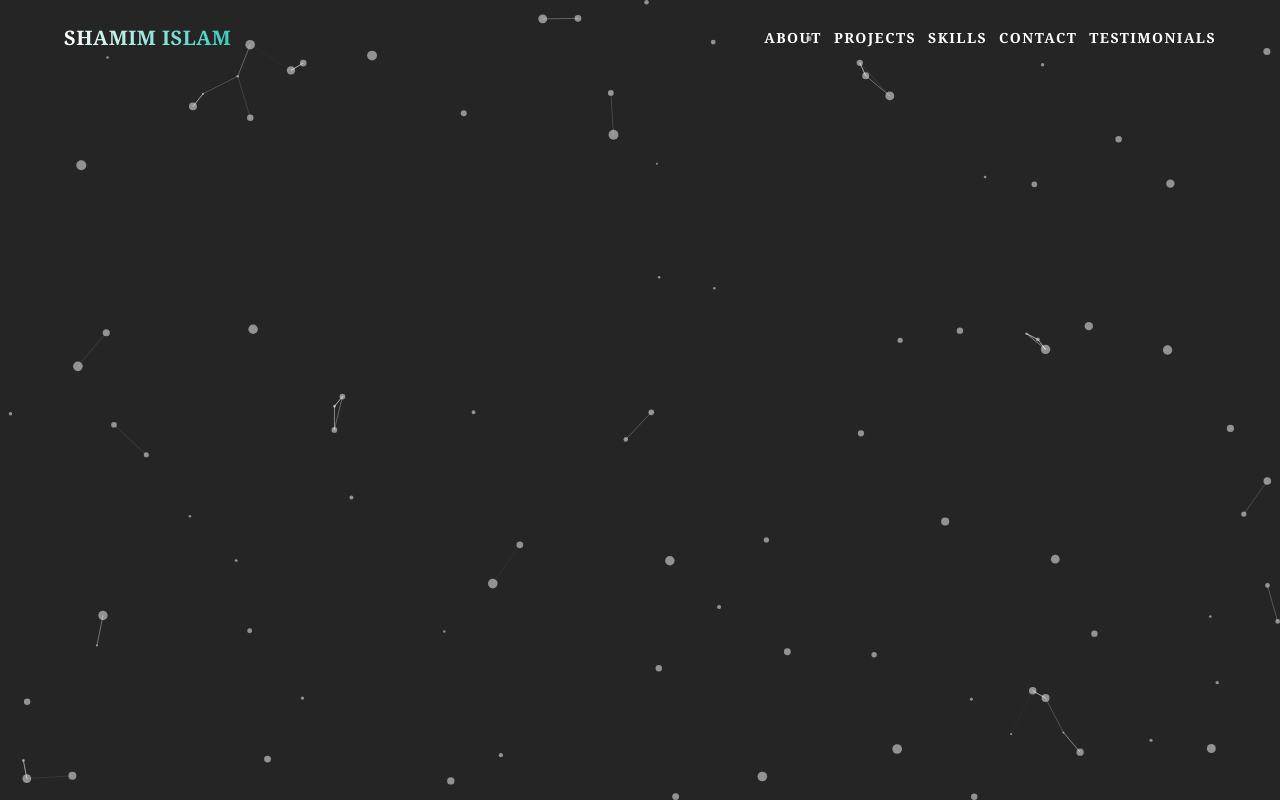
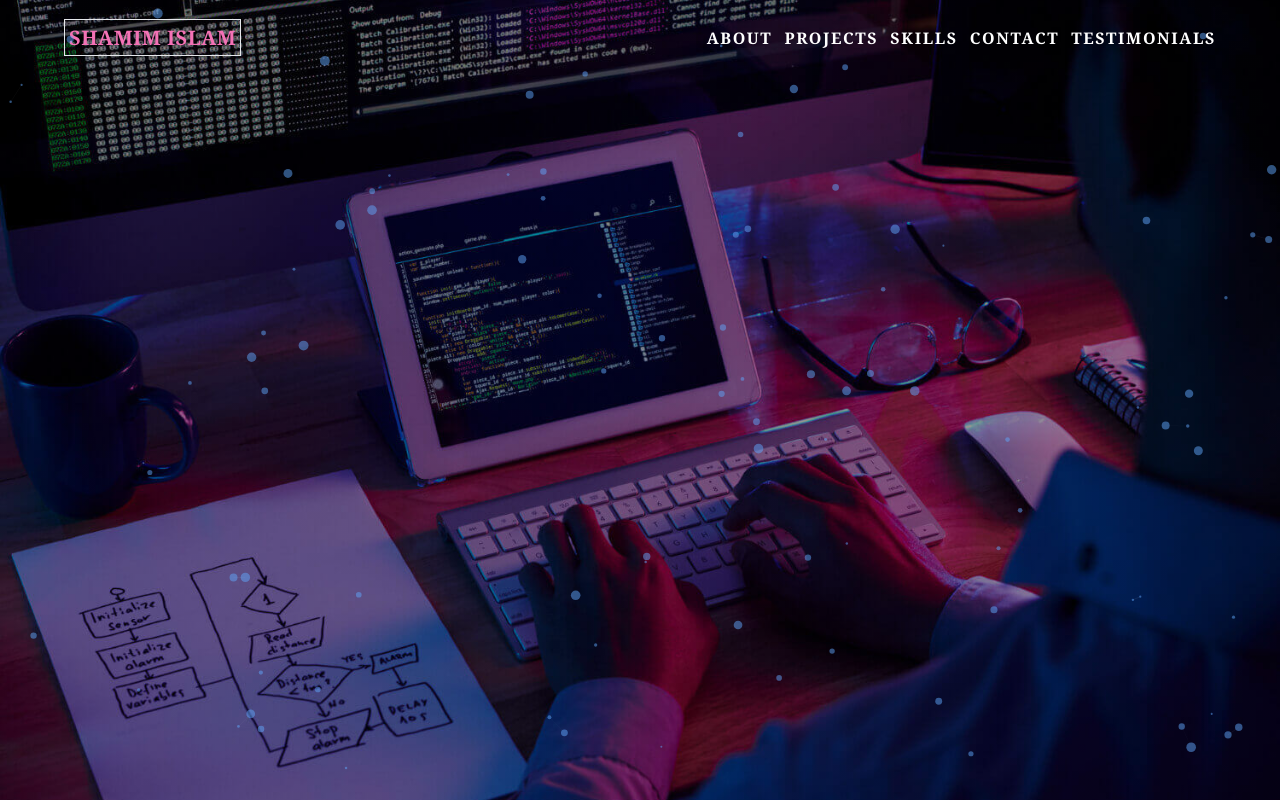
Before and after one commit to CodeWithShamim/portfolio, a React (Create React App) app: page / in a window 1280 px wide. Built offline with nearby package versions, Linux system fonts and the light colour scheme.

Commit message:
banner added

```diff
--- a/package.json
+++ b/package.json
@@ -9,6 +9,7 @@
     "daisyui": "^2.15.2",
     "react": "^18.1.0",
     "react-dom": "^18.1.0",
+    "react-icons": "^4.4.0",
     "react-router-dom": "^6.3.0",
     "react-scripts": "5.0.1",
     "react-tsparticles": "^2.0.6",
--- a/src/App.css
+++ b/src/App.css
@@ -2,6 +2,9 @@
     text-align: center;
 }
 
-#tsparticles {
-    height: 400px;
+.navbar-background-img {
+    background: linear-gradient(rgba(0, 0, 0, 0.4), rgba(0, 0, 0, 0.4)), url("./images/banner.jpg");
+    background-size: cover;
+    background-position: center;
+    background-repeat: no-repeat;
 }
--- a/src/pages/Home/Navbar.js
+++ b/src/pages/Home/Navbar.js
@@ -4,15 +4,20 @@ import ParticlesContainer from "./ParticlesContainer";
 
 const Navbar = () => {
   return (
-    <div>
+    <div className="navbar-background-img h-screen">
       <nav className="w-full flex items-center justify-between px-16 py-6 z-50">
         <div>
-          <h1 className="font-bold tracking-wide text-xl text-transparent bg-clip-text bg-gradient-to-r from-secondary to-accent hover:from-pink-400 hover:scale-105 transition-all">
-            <Link to="/">SHAMIM ISLAM</Link>
+          <h1 className="font-bold tracking-wide text-xl text-accent hover:scale-x-105 transition-all">
+            <Link
+              to="/"
+              className="border p-1 hover:text-blue-400 transition-all"
+            >
+              SHAMIM ISLAM
+            </Link>
           </h1>
         </div>
 
-        <div className="grid grid-flow-col gap-3 uppercase text-sm font-bold tracking-widest">
+        <div className="grid grid-flow-col gap-3 uppercase text-md font-bold tracking-widest">
           <h1 className="hover:text-pink-400 hover:scale-105 transition-all">
             <Link to="/">About</Link>
           </h1>
@@ -31,6 +36,12 @@ const Navbar = () => {
         </div>
       </nav>
       <ParticlesContainer></ParticlesContainer>
+      {/* ---------banner-------
+      <div>
+        <div>
+          <img src={img} alt="banner-img" />
+        </div>
+      </div> */}
     </div>
   );
 };
--- a/src/pages/Home/ParticlesContainer.js
+++ b/src/pages/Home/ParticlesContainer.js
@@ -47,14 +47,14 @@ const ParticlesContainer = () => {
         },
         particles: {
           color: {
-            value: "#ffffff",
+            value: "#60A5FA",
           },
           links: {
             color: "#ffffff",
-            distance: 50,
+            distance: 30,
             enable: true,
             opacity: 0.5,
-            width: 1,
+            width: 0.1,
           },
           collisions: {
             enable: true,
@@ -66,7 +66,7 @@ const ParticlesContainer = () => {
               default: "bounce",
             },
             random: false,
-            speed: 4,
+            speed: 2,
             straight: false,
           },
           number: {
--- a/tailwind.config.js
+++ b/tailwind.config.js
@@ -9,7 +9,7 @@ module.exports = {
             mytheme: {
                 primary: "#000000",
                 secondary: "#ffffff",
-                accent: "#37cdbe",
+                accent: "#F472B6",
                 neutral: "#3d4451",
                 "base-100": "#252525",
             },
```
Also changed, not shown: src/images/banner.jpg (added), 1 other file (tests, documents, lock files or other folders).
